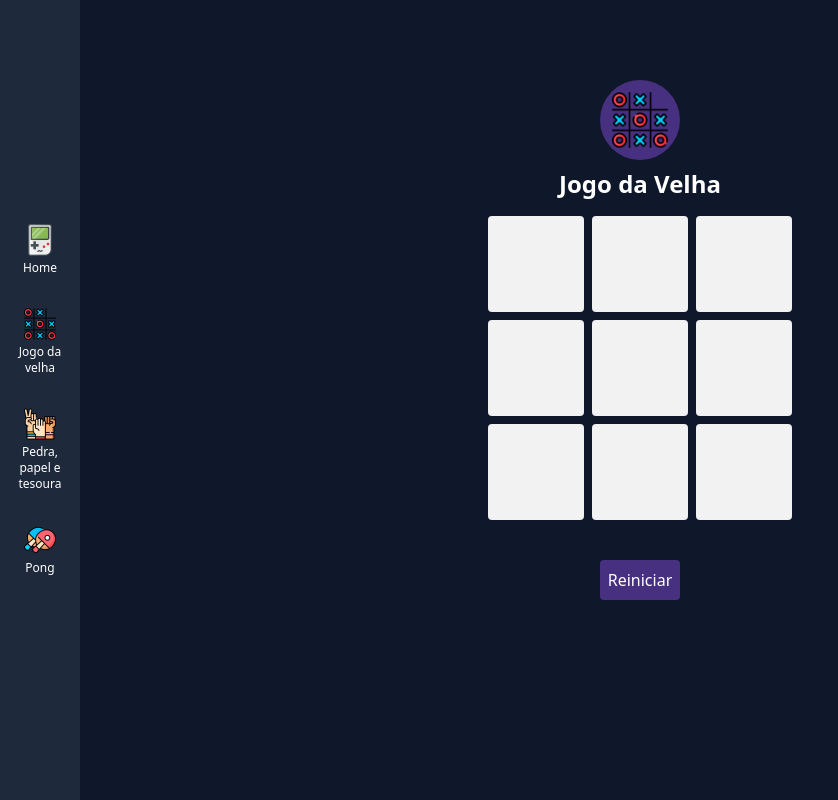
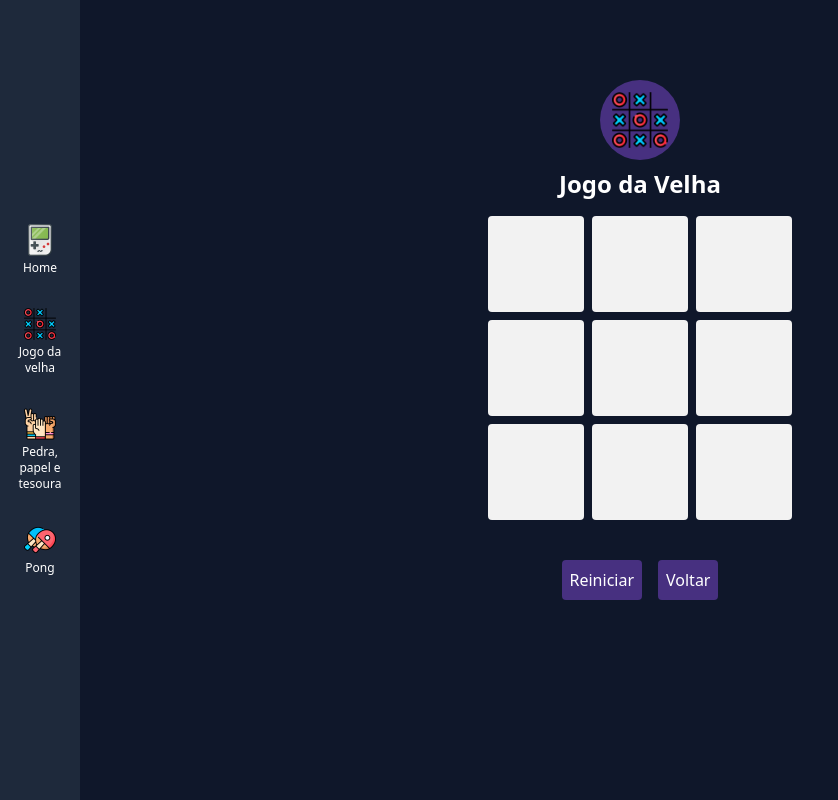
Before and after one commit to AnaLara714/game-dev, a React (Vite) app: page /jogo-da-velha/jogar in a window 1280 px wide. Shown: the whole page, without its empty margins (0-838 px from the left). Built offline with nearby package versions, Linux system fonts and the light colour scheme.

Commit message:
botao de voltar adicionado no primeiro jogo

```diff
--- a/src/components/tictactoe/tictactoe.tsx
+++ b/src/components/tictactoe/tictactoe.tsx
@@ -3,6 +3,7 @@ import { Board } from "./board";
 import TicTacToeIcon from '../../assets/icons/tic-tac-toe.png';
 import { Sidebar } from "../sidebar/sidebar";
 import { ToastContainer } from "react-toastify";
+import { useNavigate } from "react-router-dom";
 
 type BoardArray = Array<Array<string | null>>;
 
@@ -98,6 +99,9 @@ export const TicTacToe = () => {
     setPlayer("X");
     setIsNoWinner(false);
   }
+
+  const navigate = useNavigate();
+  const back = () => navigate('/jogo-da-velha');
   return (
     <div className="tic-tac-toe xl:h-screen h-full w-full bg-[#0f172a] text-[#FFFFFF] pt-20 flex flex-col items-center">
       <Sidebar/>
@@ -114,9 +118,16 @@ export const TicTacToe = () => {
         <span>Sem vencedores</span> :
         (winner && <span>{winner === "X" ? "Você venceu!!" : "Computador venceu! oh no :("}</span>)
       }
-      <button
-        className="reset bg-[#473080] mt-10 mb-8 p-2 w-18 rounded hover:shadow-2xl hover:shadow-purple-500"
-        type="button" onClick={resartGame}>Reiniciar</button>
+      <div className="flex flex-row gap-x-4">
+        <button
+          className="reset bg-[#473080] mt-10 mb-8 p-2 w-18 rounded hover:shadow-2xl hover:shadow-purple-500"
+          type="button" onClick={resartGame}>Reiniciar
+        </button>
+        <button
+          className="reset bg-[#473080] mt-10 mb-8 p-2 w-18 rounded hover:shadow-2xl hover:shadow-purple-500"
+          type="button" onClick={back}>Voltar
+        </button>
+      </div>
     </div>
   );
 }
```
